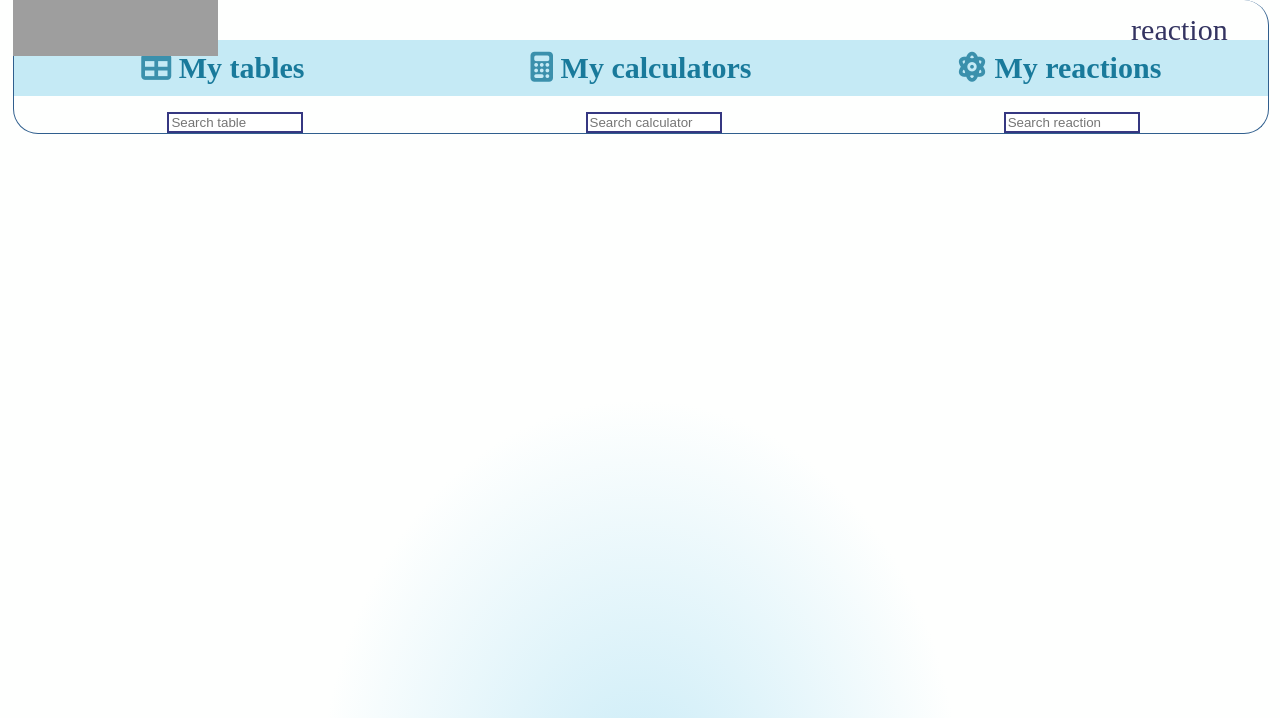
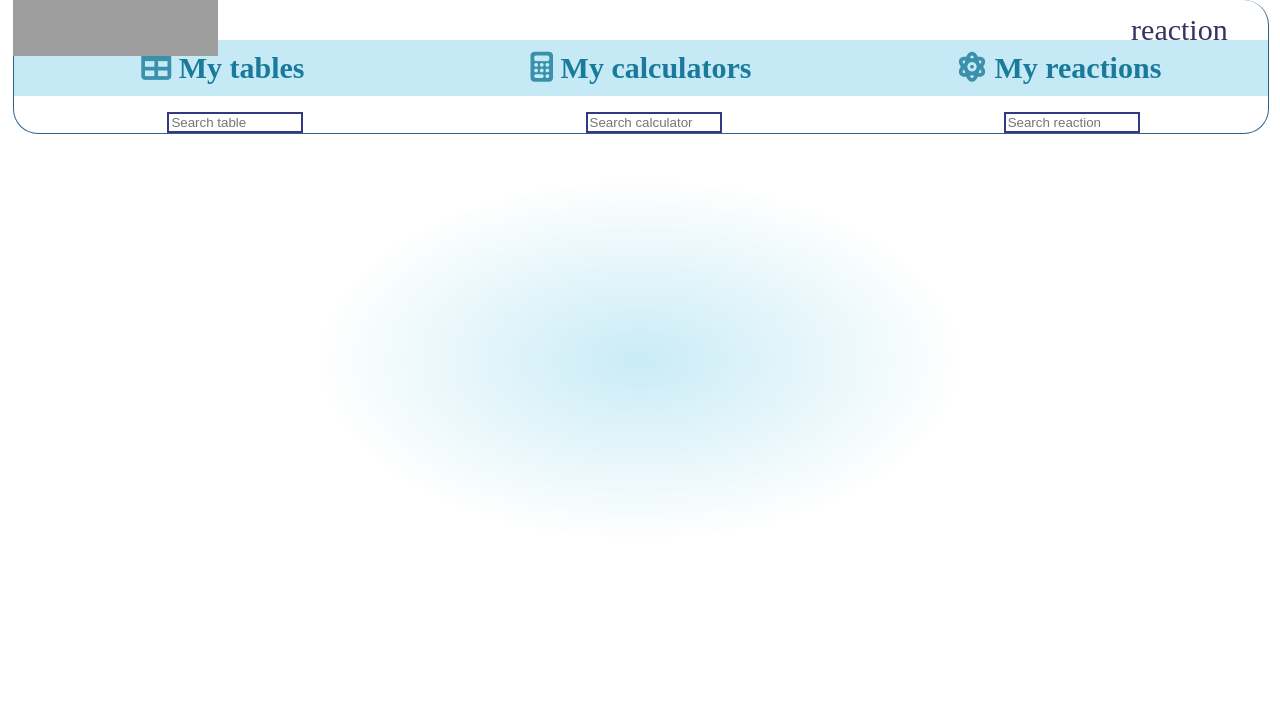
Before and after one commit to aleksandra-rapala/MyChemical, a PHP site: template public/views/board.php in a window 1280 px wide. Shown: the part 98-816 px from the top of the page. Run offline with PHP 8.4, Linux system fonts and the light colour scheme; the template is opened without the code that fills it, so the values that code supplies are empty; the visitor is signed in with stand-in values (Sample User, id 1); some libraries are stand-ins or nearby versions; grey boxes are pictures that could not be loaded.

Commit message:
nowe screeny

```diff
--- a/public/css/style.css
+++ b/public/css/style.css
@@ -110,7 +110,7 @@ li a:hover:not(#active_one){
 /*kontener środkowy-główny*/
 .middle_container_out{
     background: radial-gradient(closest-side, #8fd6ee7a, #fefffe, #fefffe);
-    height: 200vh;
+
 
 }
 
--- a/public/css/style_board.css
+++ b/public/css/style_board.css
@@ -146,6 +146,9 @@
     width: 4vw;
 }
 
+.middle_container_out{
+    height: 90vh;
+}
 
 
 
--- a/public/css/style_po_zalogowaniu.css
+++ b/public/css/style_po_zalogowaniu.css
@@ -68,6 +68,10 @@ li a:hover:not(#active_two){
     padding: 0;
 }
 
+.middle_container_out{
+    height: 75vh;
+}
+
 
 
 @media only screen and (max-device-width: 420px) {
```
Also changed, not shown: Screen_widok_webowy/screen11.png (added), Screen_widok_webowy/screen12.png (added).
